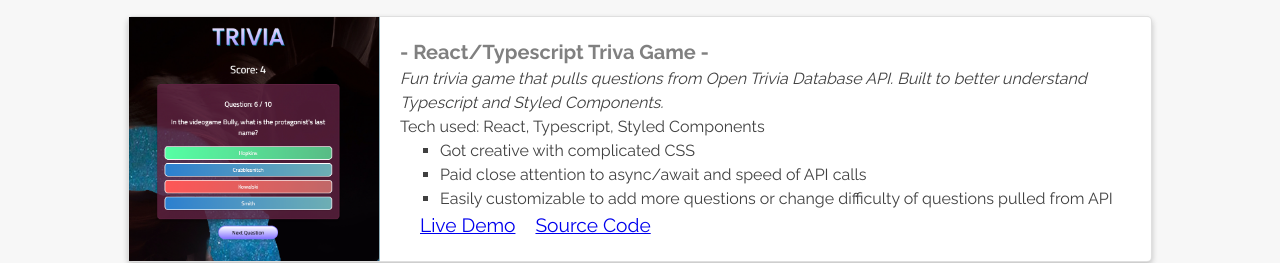
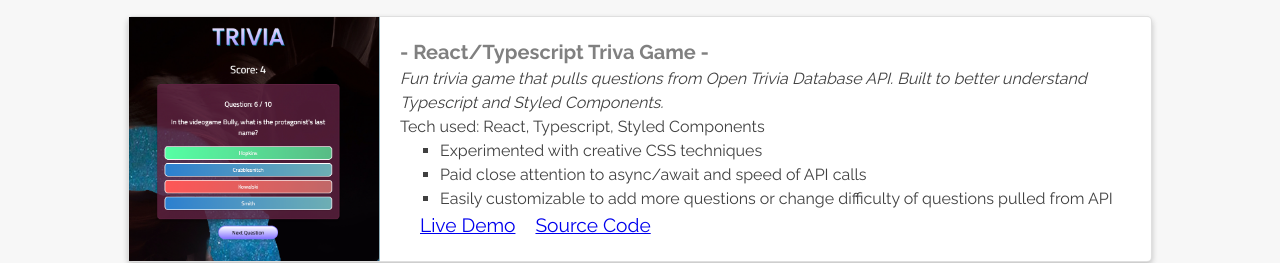
Before and after one commit to austinschroeder/portfolio-react, a React (Create React App) app: page / in a window 1280 px wide. Shown: the part 1480-1743 px from the top of the page. Built offline with nearby package versions, Linux system fonts and the light colour scheme.

Commit message:
update resume file and adjust projects grammar

```diff
--- a/src/data/projectsData.js
+++ b/src/data/projectsData.js
@@ -17,7 +17,7 @@ const projects = [
     description:
       'Fun trivia game that pulls questions from Open Trivia Database API.  Built to better understand Typescript and Styled Components.',
     bullets: [
-      'Got creative with complicated CSS',
+      'Experimented with creative CSS techniques',
       'Paid close attention to async/await and speed of API calls',
       'Easily customizable to add more questions or change difficulty of questions pulled from API',
     ],
```
Also changed, not shown: 1 other file (tests, documents, lock files or other folders).
